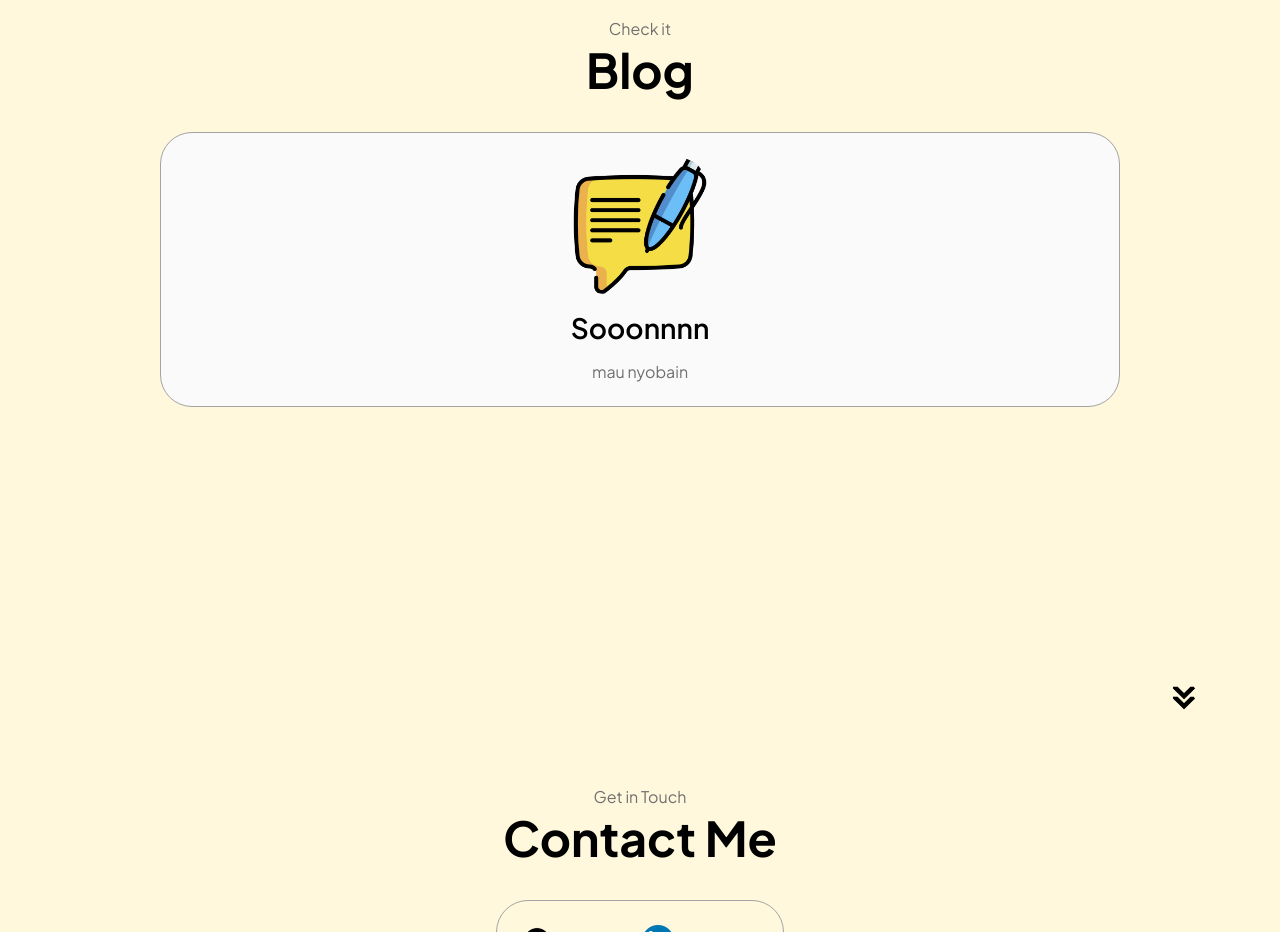
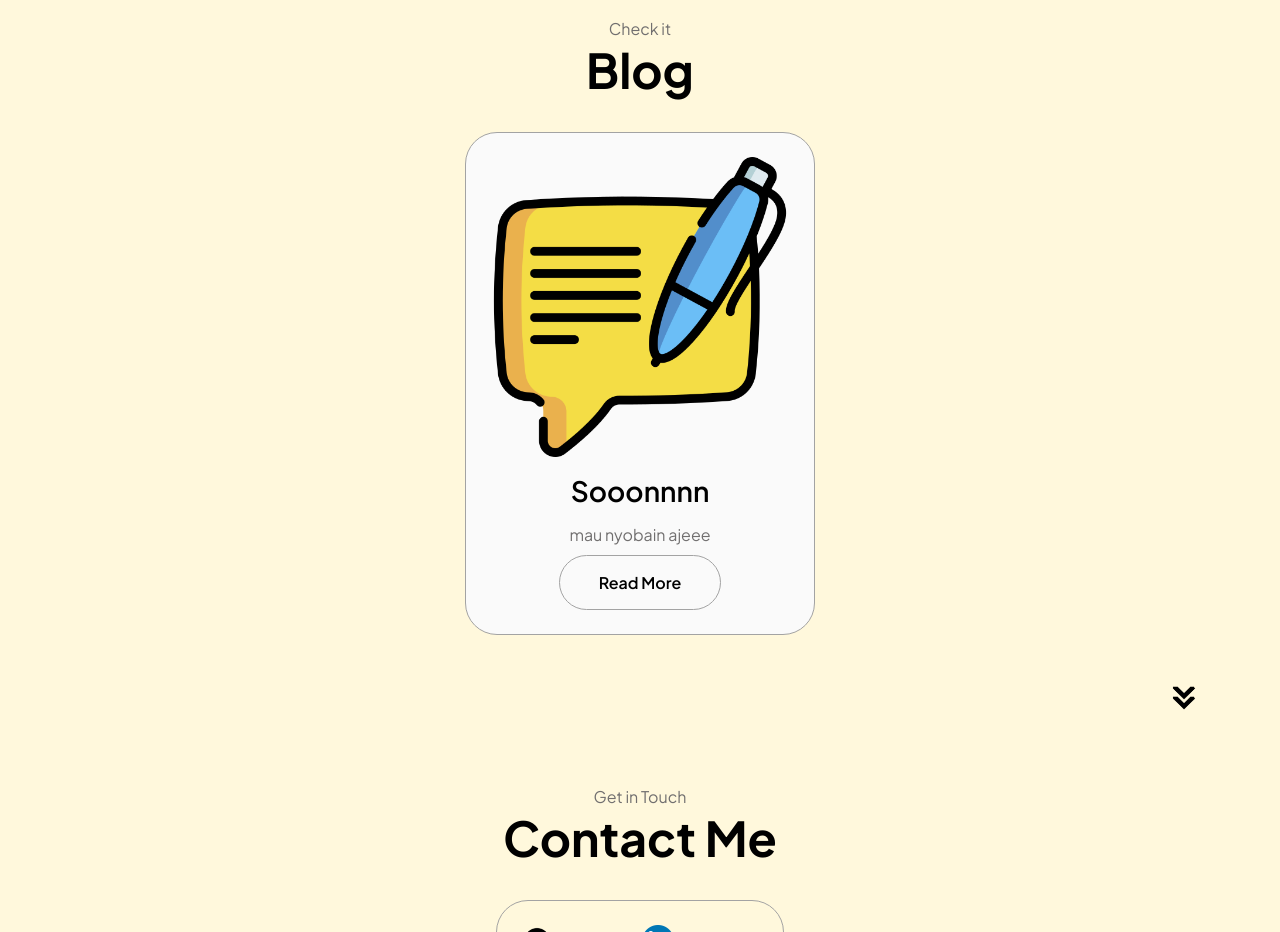
Before and after one commit to melifeandmetime/holaldiportovol1, a plain HTML site: page index.html in a window 1280 px wide. Shown: the part 2980-3912 px from the top of the page. Drawn offline with Linux system fonts and the light colour scheme.

Commit message:
blog section update

```diff
--- a/index.html
+++ b/index.html
@@ -397,7 +397,7 @@
       <h1 class="title">Blog</h1>
       <div class="about-details-container">
         <div class="about-containers">
-          <div class="details-container color-container">
+          <div class="details-container color-container blog-carousel">
             <div class="article-container">
               <img
                 src="./assets/blog.png"
@@ -406,7 +406,10 @@
               />
             </div>
             <h2 class="experience-sub-title project-title">Sooonnnn</h2>
-            <p>mau nyobain</p>
+            <p class="blog-desc">mau nyobain ajeee</p>
+            <div class="btn-container">
+              <a href="blog1.html" class="btn btn-color-2 project-btn">Read More</a>
+            </div>
             <!-- <div class="btn-container"> -->
               <!-- <button
                 class="btn btn-color-2 project-btn"
--- a/style.css
+++ b/style.css
@@ -438,8 +438,23 @@ footer p {
   position: relative;
 }
 
-.blog-img {
-  border-radius: 2rem;
+.blog-carousel {
+  max-width: 300px;  /* Ubah sesuai kebutuhan */
+  width: 90%; /* Supaya tetap fleksibel */
+  margin: 0 auto;  /* Tengahin */
+}
+
+.blog-carousel .blog-img {
+  /* border-radius: 1rem;
+  object-fit: cover;
   width: 15%;
-  height: 15%;
+  height: 15%; */
+  width: 100%;
+  height: auto;
+  object-fit: cover;
+  border-radius: 10px;
 }
+
+.blog-desc {
+  margin-bottom: 10px; /* bisa disesuaikan */
+}
```
